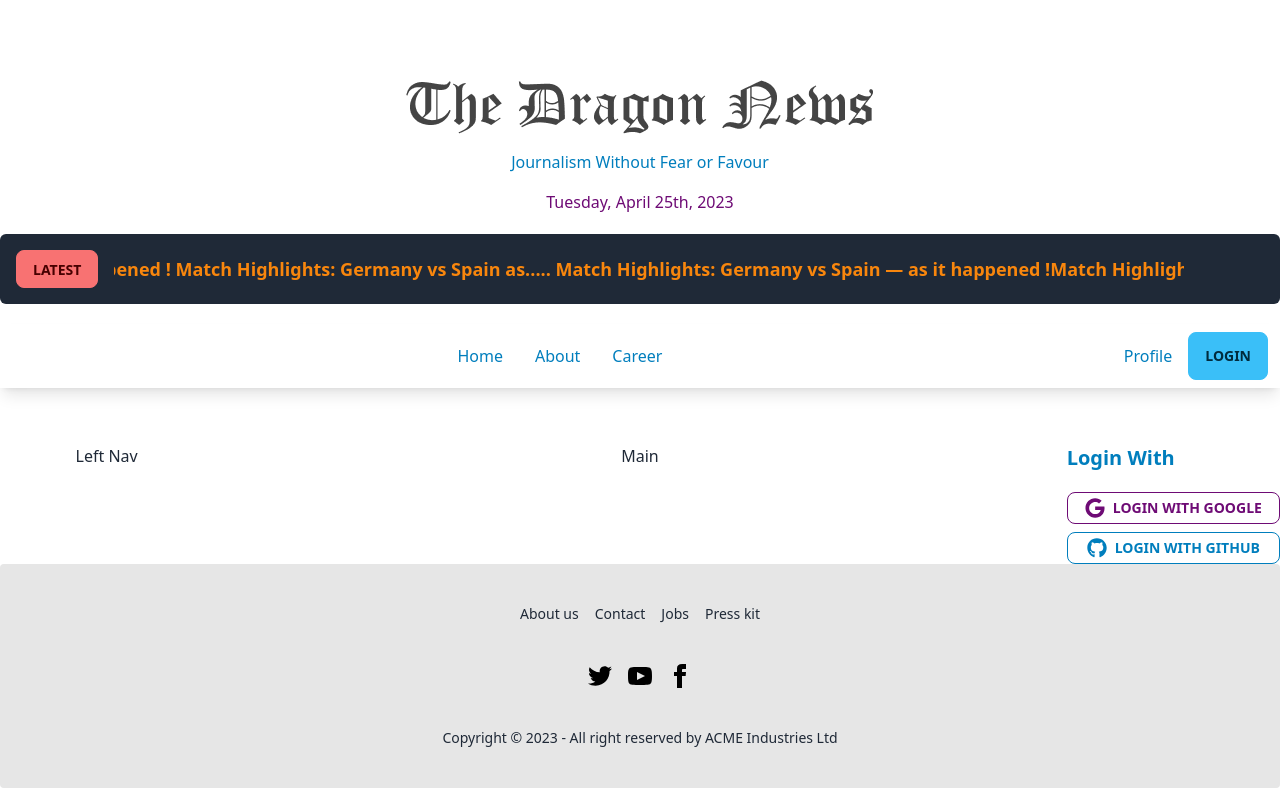
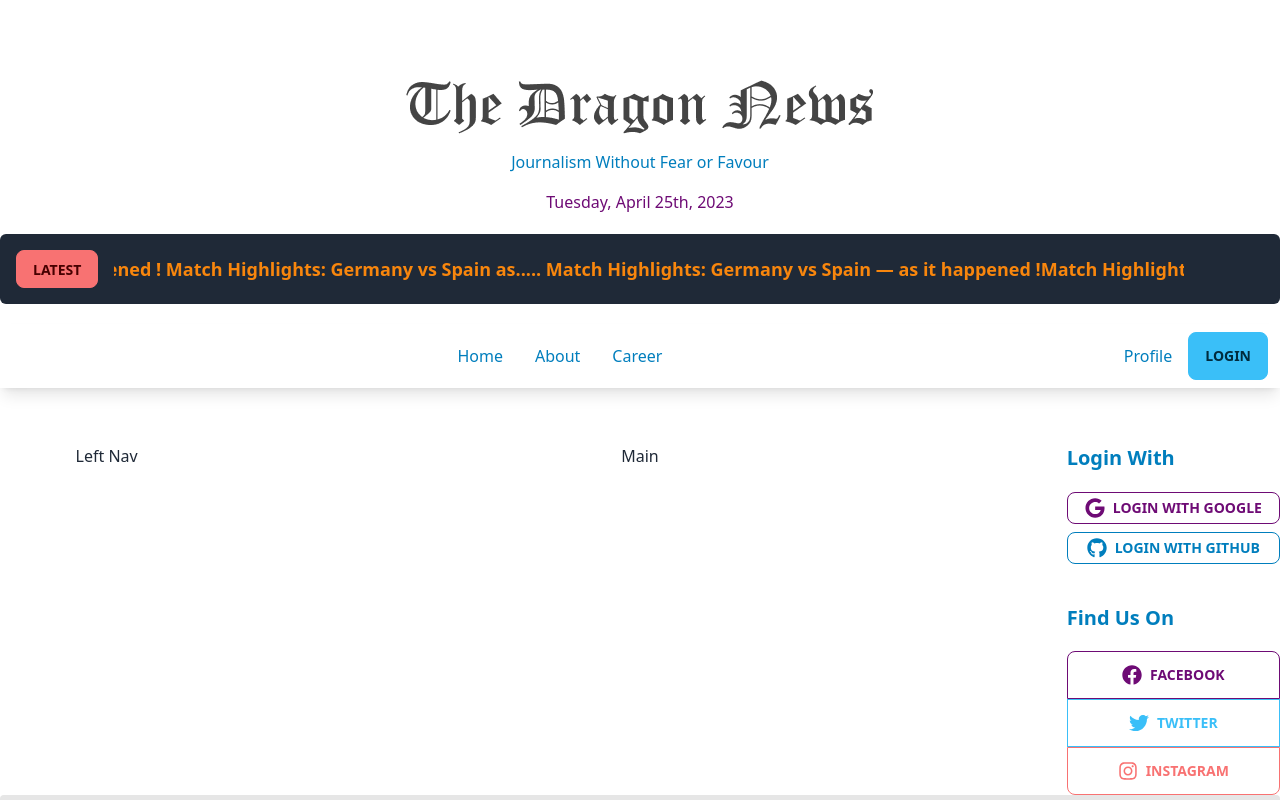
Before and after one commit to rakib8680/The-New-York-Times, a React (Vite) app: page / in a window 1280 px wide. Shown: the top 800 px of the page. Built offline with nearby package versions, Linux system fonts and the light colour scheme.

Commit message:
follow us section added

```diff
--- a/src/pages/Home.jsx
+++ b/src/pages/Home.jsx
@@ -15,7 +15,6 @@ const Home = () => {
                 <div className='col-span-2'>
                     <RightNav></RightNav>
                 </div>
-
             </div>
         </div>
     );
--- /dev/null
+++ b/src/pages/Qzone.jsx
@@ -0,0 +1,11 @@
+import React from 'react';
+
+const Qzone = () => {
+    return (
+        <div>
+
+        </div>
+    );
+};
+
+export default Qzone;
--- a/src/pages/RightNav.jsx
+++ b/src/pages/RightNav.jsx
@@ -1,13 +1,21 @@
 import React from 'react';
-import { FaGoogle, FaGithub } from 'react-icons/fa';
+import { FaGoogle, FaGithub, FaFacebook, FaTwitter, FaInstagram } from 'react-icons/fa';
 
 const RightNav = () => {
     return (
-        <div>
+        <div className='space-y-10'>
             <div>
                 <h1 className='text-left text-xl font-bold mb-5 text-secondary'>Login With</h1>
                 <button className='btn btn-sm btn-outline btn-primary mb-2 rounded-lg w-full'><FaGoogle className='text-xl mr-2' /> Login with google</button> <br />
                 <button className='btn btn-sm btn-outline btn-secondary rounded-lg w-full'><FaGithub className='text-xl mr-2' /> Login with github</button>
+            </div>
+            <div>
+                <h1 className='text-left text-xl font-bold mb-5 text-secondary'>Find Us On</h1>
+                <div className="btn-group btn-group-vertical rounded-lg w-full ">
+                    <button className="btn btn-outline btn-primary "><FaFacebook className='text-xl mr-2' /> Facebook</button>
+                    <button className="btn btn-outline btn-info"><FaTwitter className='text-xl mr-2' />  Twitter</button>
+                    <button className="btn btn-outline btn-error" ><FaInstagram className='text-xl mr-2' />  Instagram</button>
+                </div>
             </div>
         </div>
     );
```
